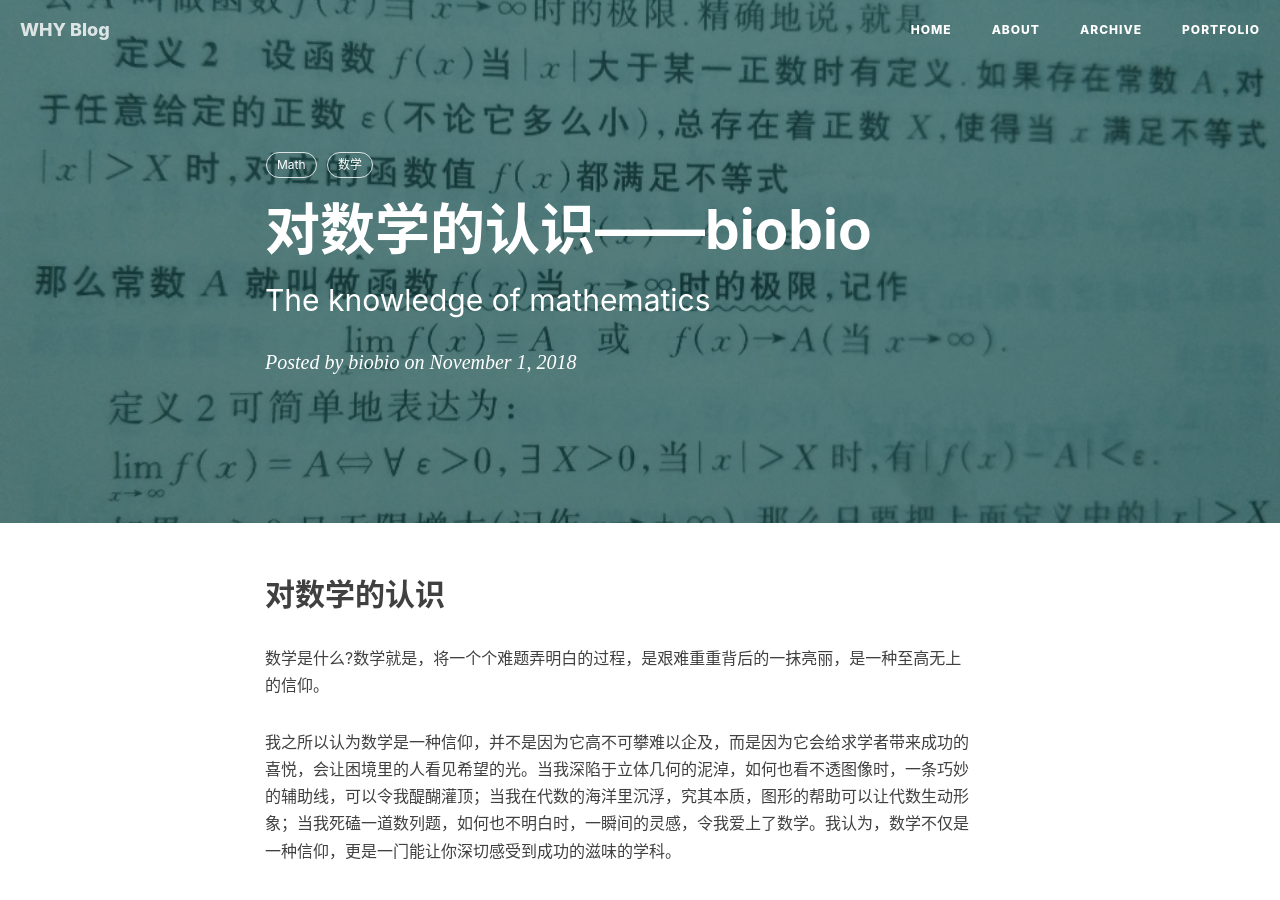
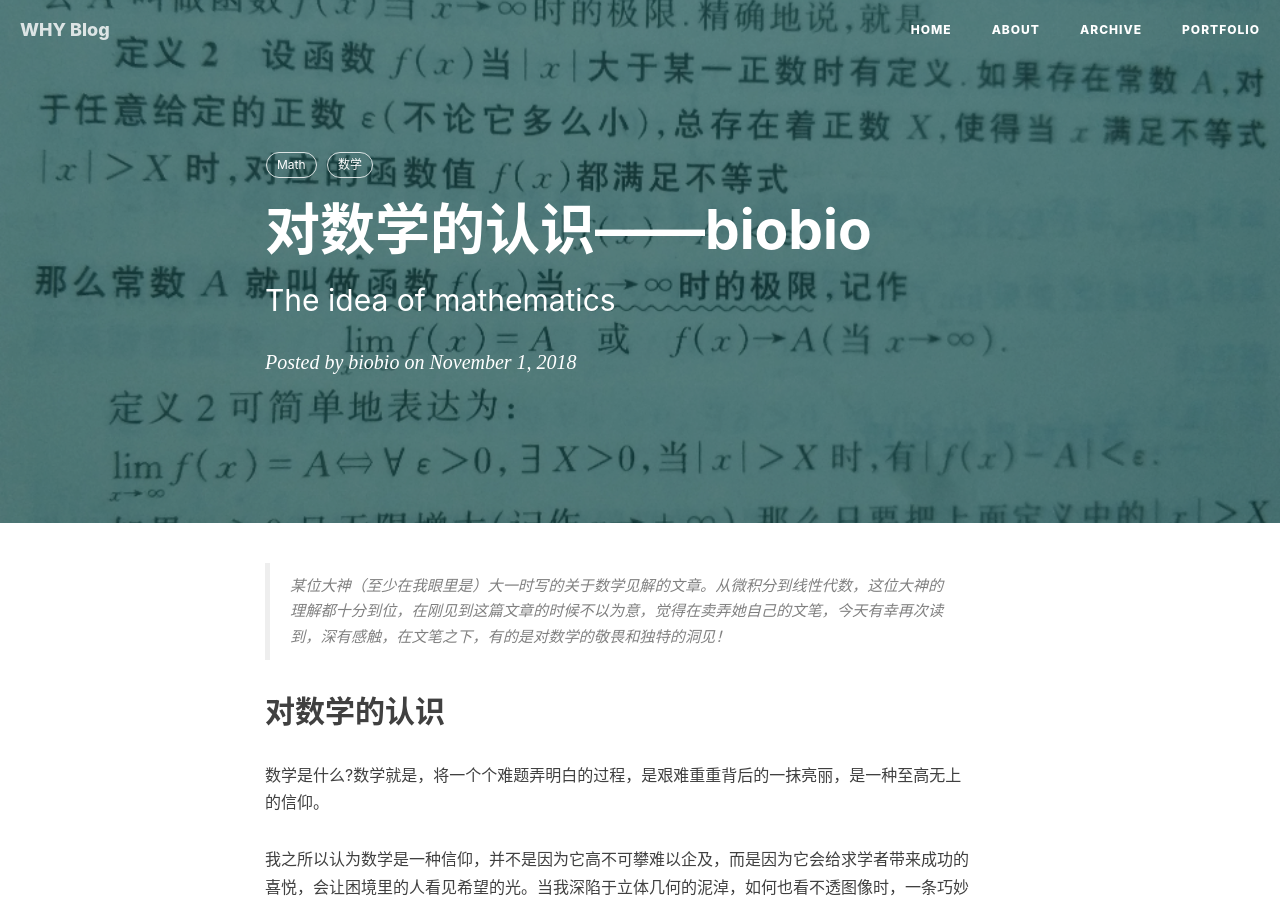
Before and after one commit to WHYBBE/WHYBBE.github.io, a Jekyll site: the page built from _posts/2018-11-01-math.md, in a window 1280 px wide and 900 px high. Built offline with Jekyll 4.4.1, drawn with Linux system fonts in a browser that asks for light colours; nearby versions of some CDN libraries; comment, search, counter and statistics services are not loaded.

Commit message:
Update 2018-11-01-math.md

```diff
--- a/_posts/2018-11-01-math.md
+++ b/_posts/2018-11-01-math.md
@@ -1,7 +1,7 @@
 ---
 layout: post
 title: "对数学的认识——biobio"
-subtitle: 'The knowledge of mathematics'
+subtitle: 'The idea of mathematics'
 date:       2018-11-01 11:00:00
 author: "biobio"
 header-img: "img/19.7.11高数书.png"
@@ -10,6 +10,8 @@ tags:
   - Math
   - 数学
 ---
+
+> 某位大神（至少在我眼里是）大一时写的关于数学见解的文章。从微积分到线性代数，这位大神的理解都十分到位，在刚见到这篇文章的时候不以为意，觉得在卖弄她自己的文笔，今天有幸再次读到，深有感触，在文笔之下，有的是对数学的敬畏和独特的洞见！
 
 ## 对数学的认识
 数学是什么?数学就是，将一个个难题弄明白的过程，是艰难重重背后的一抹亮丽，是一种至高无上的信仰。
```
